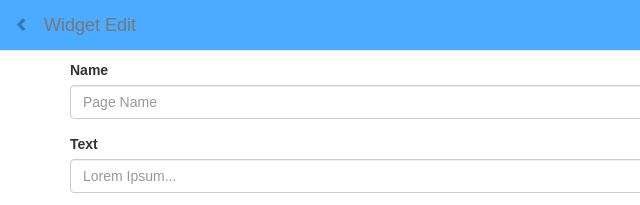
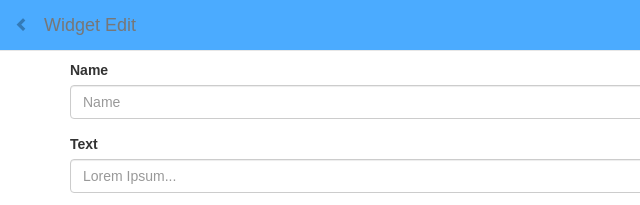
Before and after one commit to hshah8831/shah-hardik-webdev, a website: page public/assignment/widget-heading.html in a window 1280 px wide. Shown: the top 205 px of the page, 0-640 px from the left. Drawn offline with nearby package versions, Linux system fonts and the light colour scheme.

Commit message:
fixed placeholders in image, youtube and header html

```diff
--- a/public/assignment/widget-heading.html
+++ b/public/assignment/widget-heading.html
@@ -32,7 +32,7 @@
     <form>
         <div class="form-group">
             <label for="name">Name</label>
-            <input type="text" class="form-control" id="name" placeholder="Page Name">
+            <input type="text" class="form-control" id="name" placeholder="Name">
         </div>
         <div class="form-group">
             <label for="text">Text</label>
```
Also changed, not shown: public/assignment/widget-image.html (+1 -1 lines), public/assignment/widget-youtube.html (+1 -1 lines).
